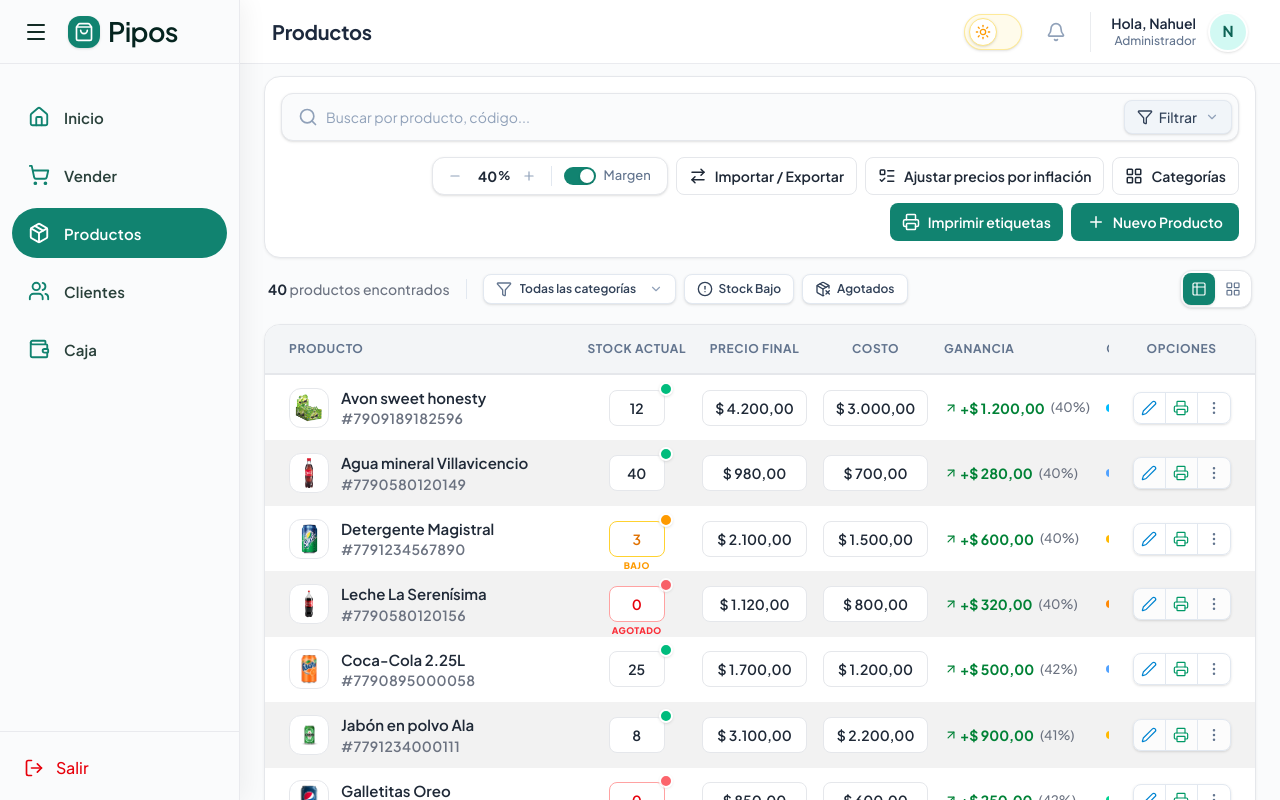
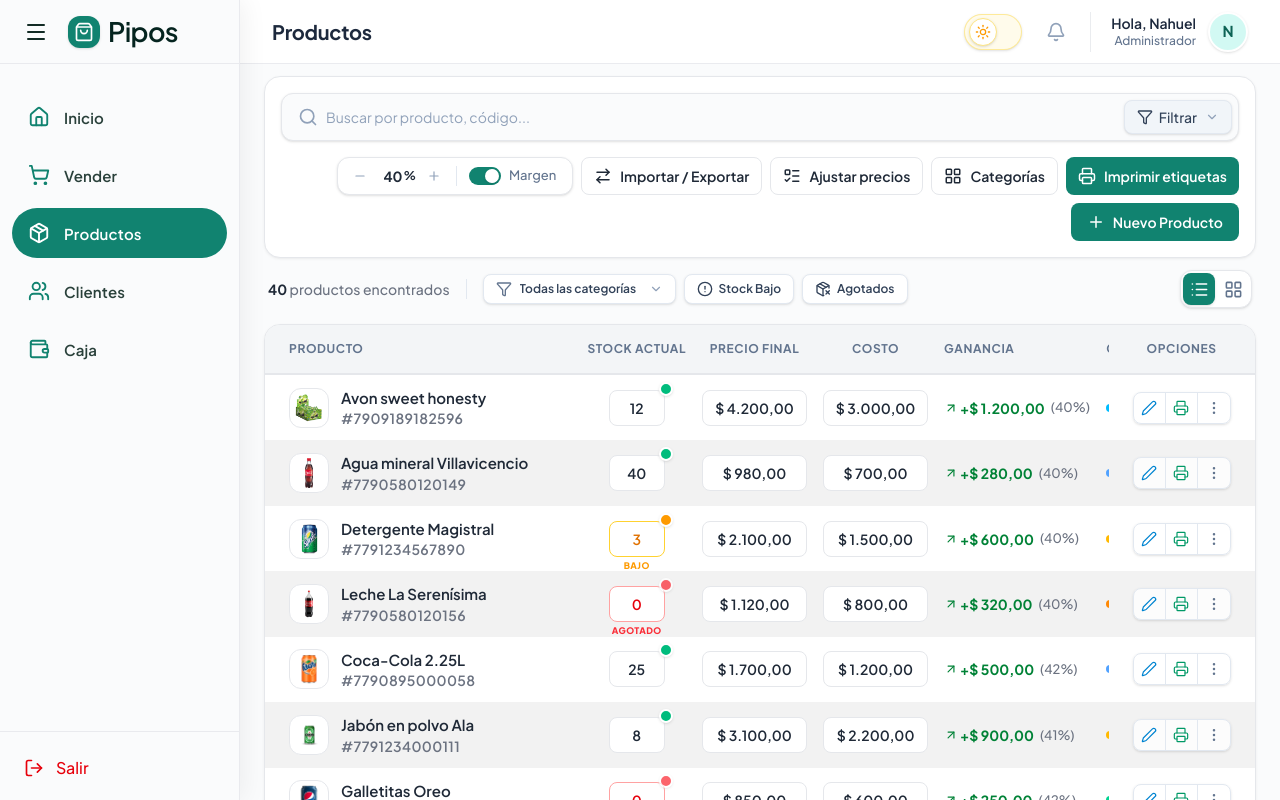
Before and after one commit to nahueldevup/sistema-de-ventas-pipos-fronted, a React (Vite) app: page /productos in a window 1280 px wide. Built offline with nearby package versions, Linux system fonts and the light colour scheme.

Commit message:
refactor: actualizar el texto del botón de la barra de herramientas y cambiar el icono de la vista de lista para una mayor coherencia visual.

```diff
--- a/src/features/productos/components/BarraHerramientas.tsx
+++ b/src/features/productos/components/BarraHerramientas.tsx
@@ -333,7 +333,7 @@
             onClick={onAbrirActualizarPrecios}
             className="px-3 h-[38px] border border-[#E5E7EB] hover:border-gray-300 dark:border-dark-border rounded-lg text-[#1F2937] dark:text-slate-200 text-sm font-semibold flex items-center gap-2 bg-white hover:bg-[#F3F4F6] dark:bg-dark-elevated dark:hover:bg-slate-700 cursor-pointer transition-all active:scale-95"
           >
-            <ListTodo size={18} /> <span className="hidden sm:inline">Ajustar precios por inflación</span>
+            <ListTodo size={18} /> <span className="hidden sm:inline">Ajustar precios</span>
           </button>
 
           <button
--- a/src/features/productos/components/ToggleVista.tsx
+++ b/src/features/productos/components/ToggleVista.tsx
@@ -1,4 +1,4 @@
-import { LayoutGrid, Table2 } from "lucide-react";
+import { LayoutGrid, List, Table2 } from "lucide-react";
 
 export type TipoVista = "tabla" | "cards";
 
@@ -26,7 +26,7 @@
           }
         `}
       >
-        <Table2 className="w-4 h-4" strokeWidth={1.8} />
+        <List size={19}/>
       </button>
 
       <button
@@ -45,7 +45,7 @@
           }
         `}
       >
-        <LayoutGrid className="w-4 h-4" strokeWidth={1.8} />
+        <LayoutGrid size={19}/>
       </button>
     </div>
   );
```
